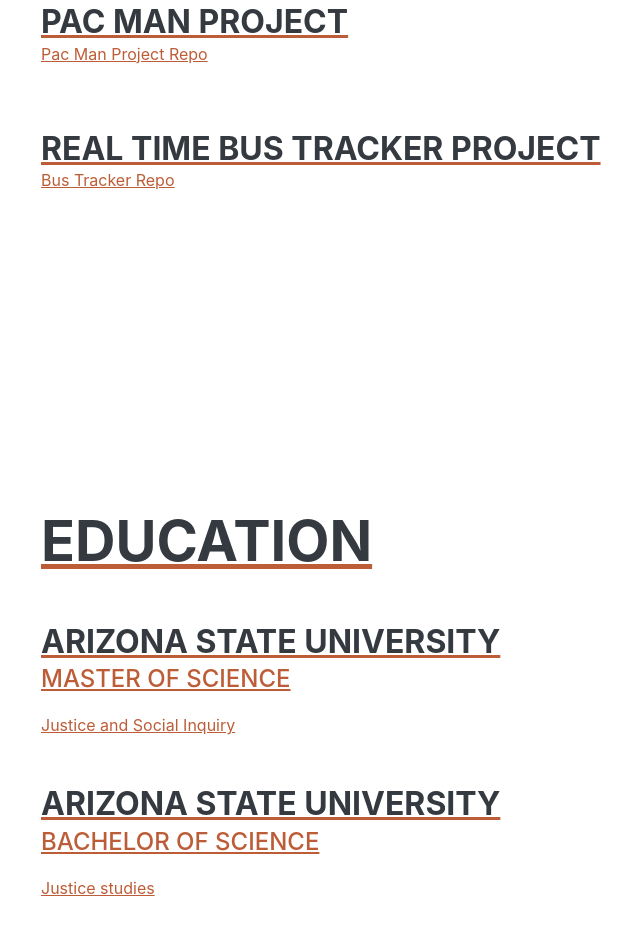
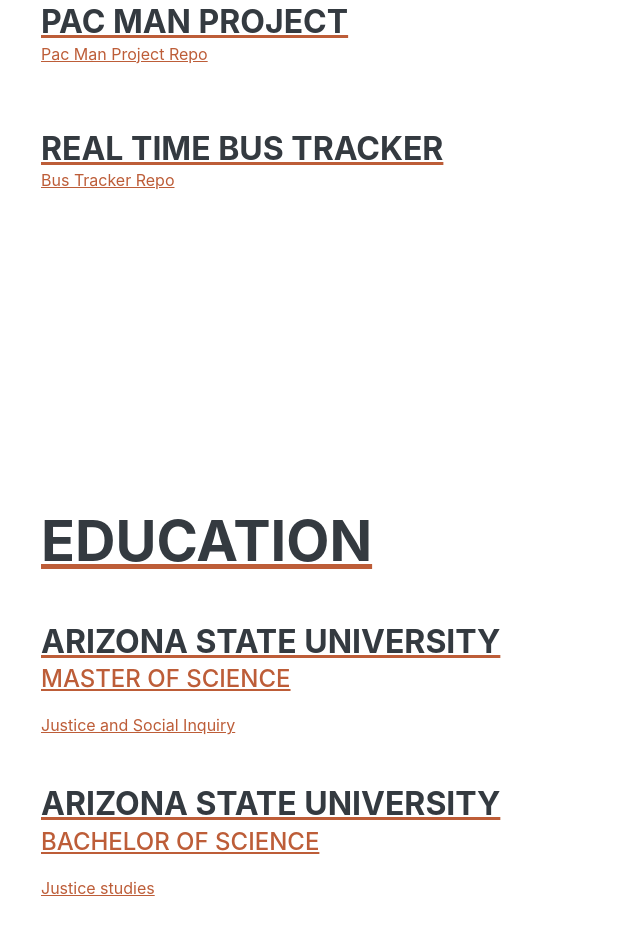
Before and after one commit to aprilyax/aprilyax.github.io, a plain HTML site: page index.html in a window 1280 px wide. Shown: the part 1193-2120 px from the top of the page, without its empty margins (279-919 px from the left). Drawn offline with nearby package versions, Linux system fonts and the light colour scheme; files whose address does not match are found by name; a web font is replaced by a local one.

Commit message:
Update index.html

```diff
--- a/index.html
+++ b/index.html
@@ -75,9 +75,9 @@
                      </div>
                     <div class="d-flex flex-column flex-md-row justify-content-between mb-5">
                         <div class="flex-grow-1">
-                            <h3 class="mb-0">Real Time Bus Tracker Project</h3>
+                            <h3 class="mb-0">Real Time Bus Tracker</h3>
                             <p><a href="https://aprilyax.github.io/BusTracker/">Bus Tracker Repo</p>
-                         </div>
+                        </div>
                      </div>
                     </section>
             <!-- Education-->
```
